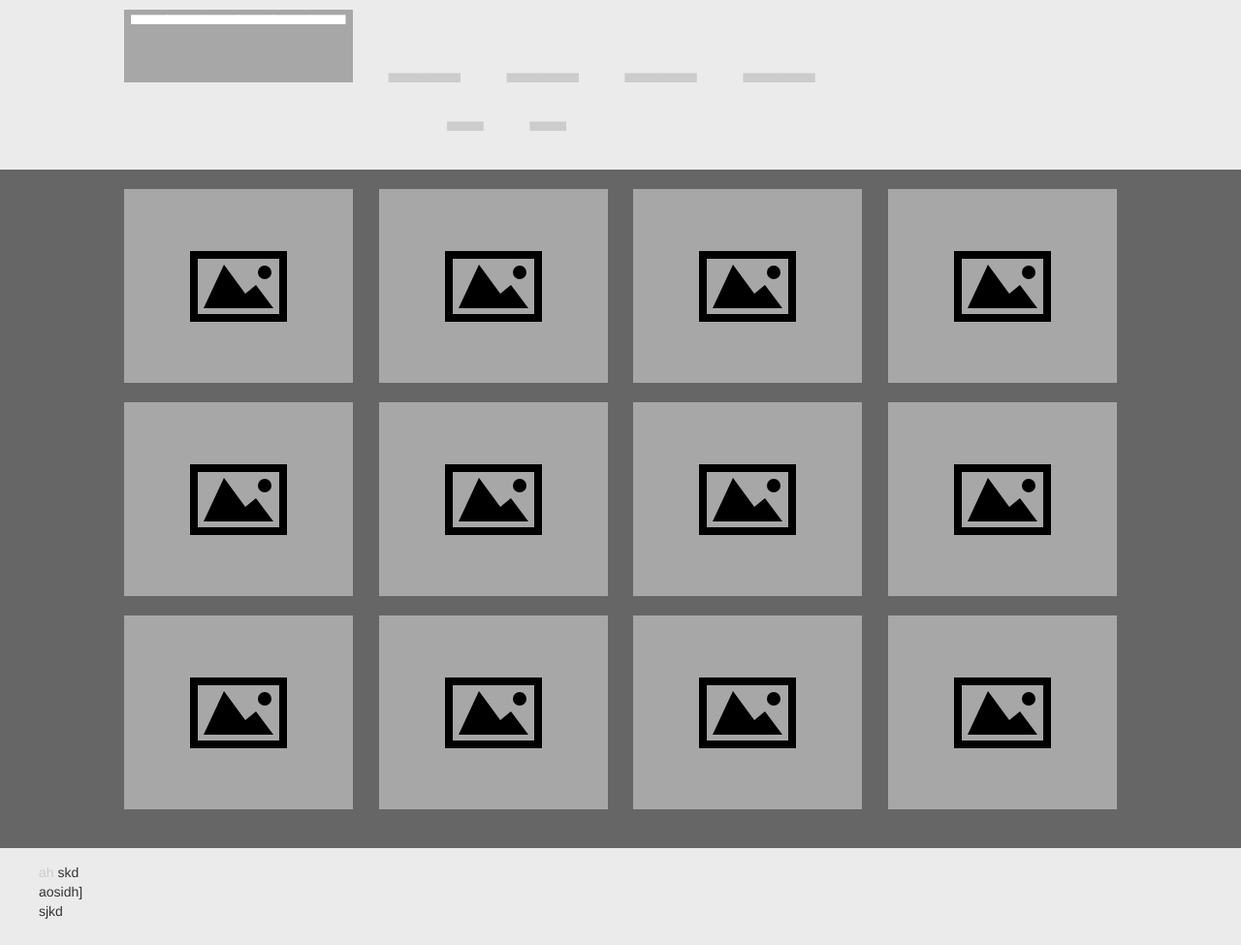
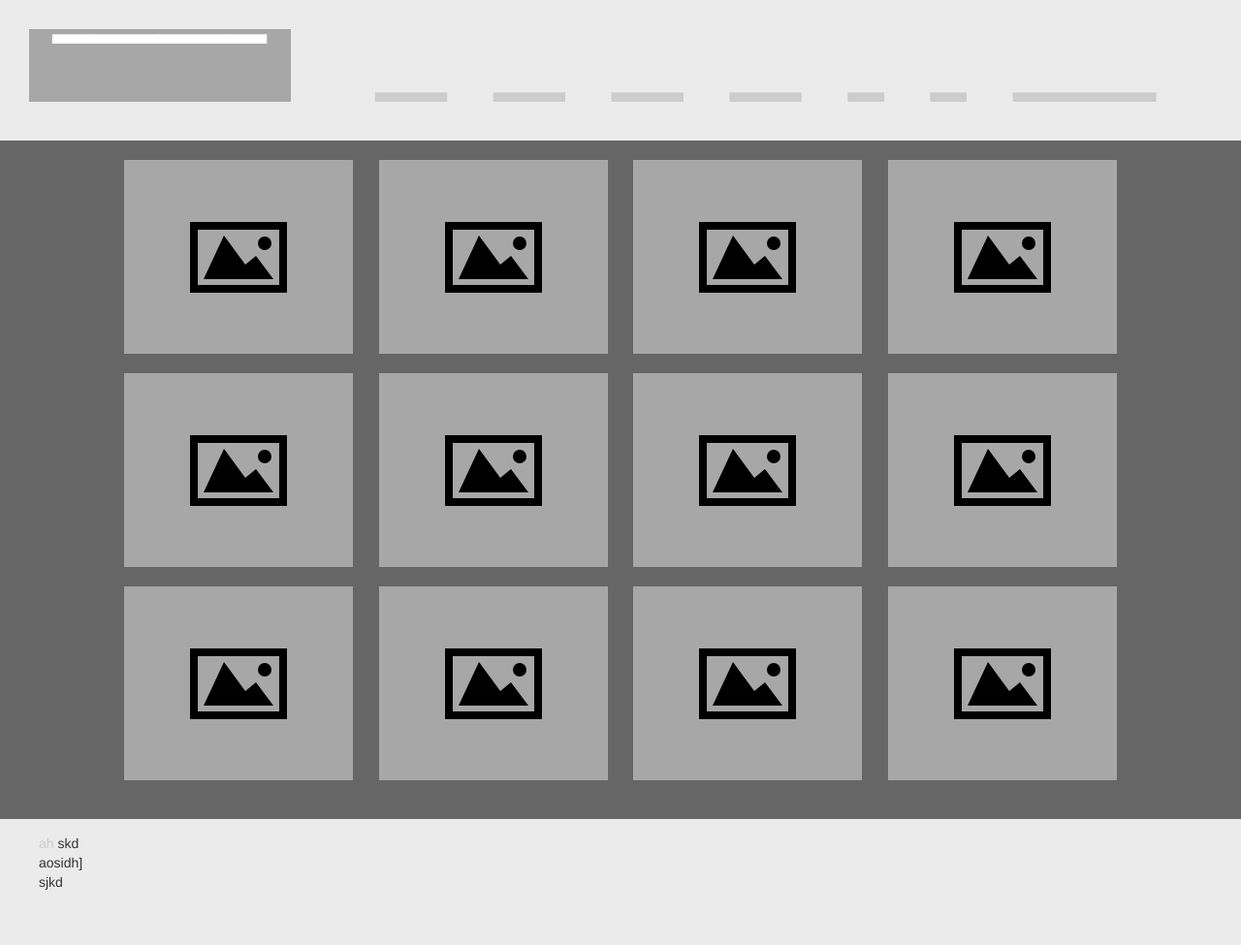
Before and after one commit to kelseygracebond/standouttalent, a plain HTML site: page index.html in a window 1280 px wide. Shown: the whole page at 97% size. After the commit the page ends 945 px from the top, so only its background shows below. Drawn offline with nearby package versions, Linux system fonts and the light colour scheme.

Commit message:
navigation

```diff
--- a/index.html
+++ b/index.html
@@ -16,27 +16,21 @@
 
 		<div class="header-wrapper margin-top">
 
-				<div class="container">
-
-					<div class="row-fluid">
-
-								<nav class="box nav-gone margin-bottom">
+                       <div class="section-wrapper">
+								<nav class="box margin-bottom">
                                     <div data-description="Site Logo" class="box1 center height75 span3">kihjuy</div>
                                     <ul><li class="padding center gray" data-description="Nav">as</li>
                                    	<li class="padding center gray" data-description="Nav">as</li>
                                     <li class="padding center gray" data-description="Nav">as</li>
                                     <li class="padding center gray" data-description="Nav">as</li>
-                                    <li class="padding center gray" data-description="Social">a</li>
-                                    <li class="padding center gray" data-description="Socail">a</li></ul>
+                                    <li class="padding center gray" data-description="FB">a</li>
+                                    <li class="padding center gray" data-description="TW">a</li>
+                                    <li class="padding center gray" data-description="Tickets">adid</li></ul>
+
 								</nav>
+                        </div><!--end section-wrapper-->
 
-						</div> <!--data-description-->
-
-					</div> <!--end row-fluid-->
-
-				</div> <!--end container-->
-
-		</div>	<!--end header-wrapper margin-top-->
+		</div><!--end header-wrapper margin-top-->
 
 
         <div class="content-wrapper bg-color">
```
Also changed, not shown: css/bootstrap.css.
